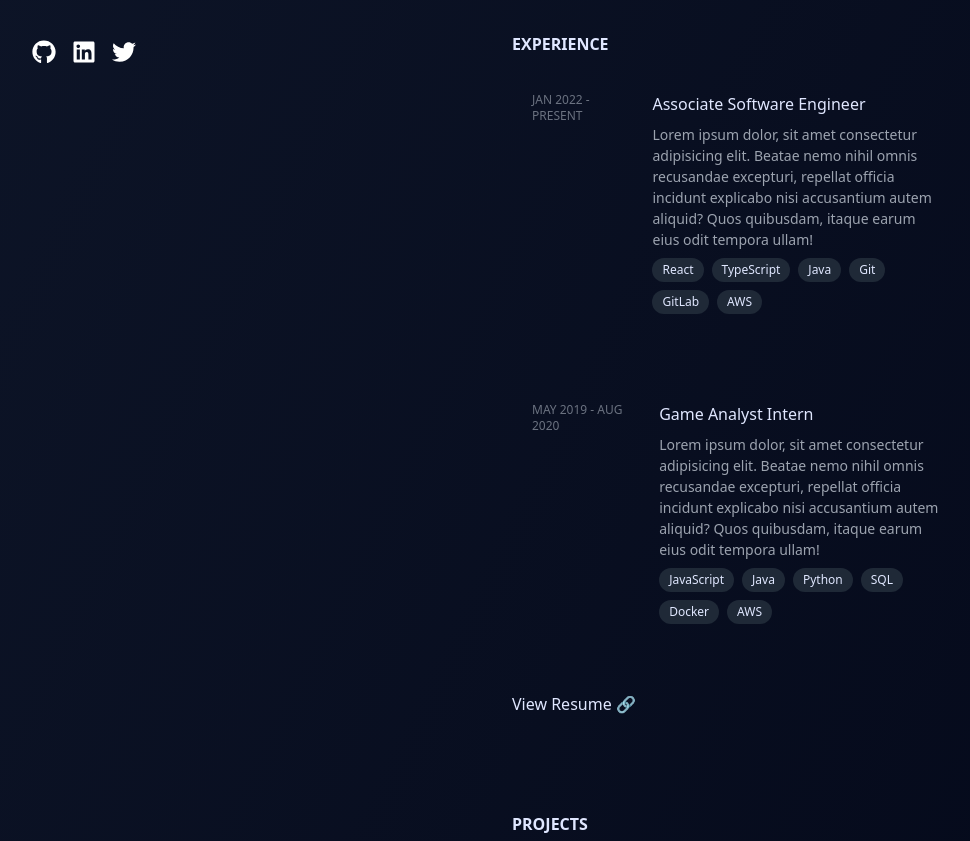
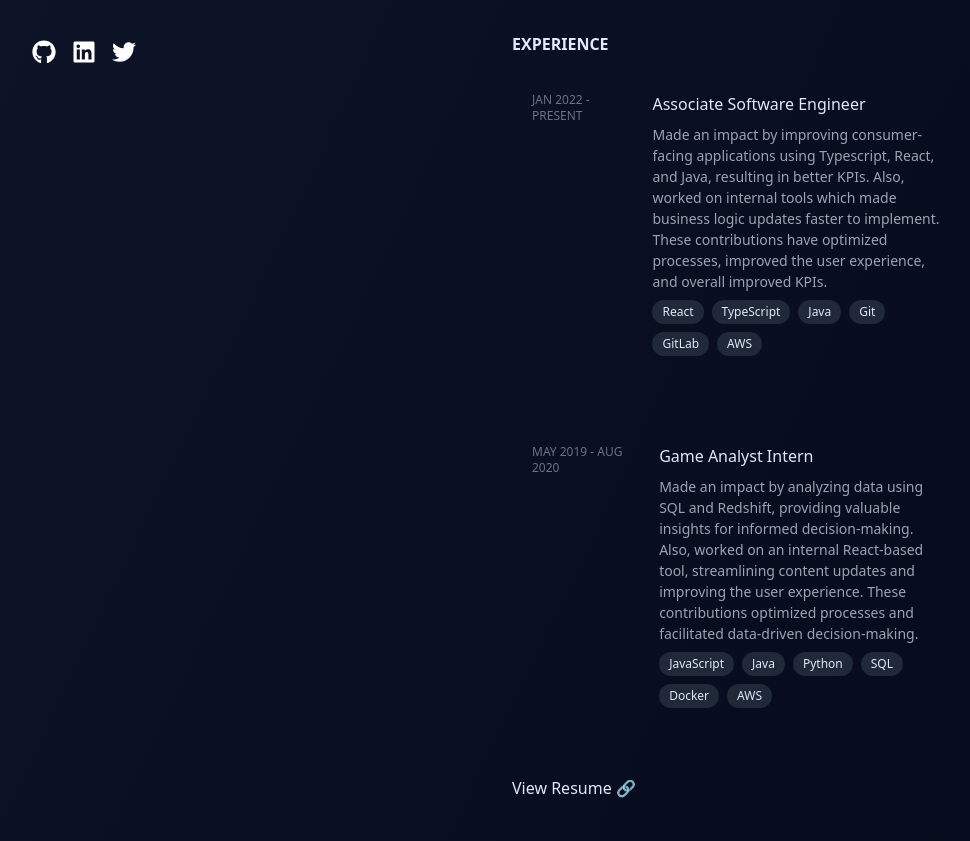
Before and after one commit to waqarkalim/waqarkalim.github.io, a React (Vite) app: page / in a window 1280 px wide. Shown: the part 640-1481 px from the top of the page, without its empty margins (144-1114 px from the left). Built offline with nearby package versions, Linux system fonts and the light colour scheme.

Commit message:
Change Lorem to relevant descriptions in the Experience section

```diff
--- a/src/pages/Experience.tsx
+++ b/src/pages/Experience.tsx
@@ -17,7 +17,7 @@ const Experience = () => (
         date="Jan 2022 - Present"
         position="Associate Software Engineer"
         websiteUrl="https://www.carfax.com/"
-        description="Lorem ipsum dolor, sit amet consectetur adipisicing elit. Beatae nemo nihil omnis recusandae excepturi, repellat officia incidunt explicabo nisi accusantium autem aliquid? Quos quibusdam, itaque earum eius odit tempora ullam!"
+        description="Made an impact by improving consumer-facing applications using Typescript, React, and Java, resulting in better KPIs. Also, worked on internal tools which made business logic updates faster to implement. These contributions have optimized processes, improved the user experience, and overall improved KPIs."
         tags={['React', 'TypeScript', 'Java', 'Git', 'GitLab', 'AWS']}
       />
       <Card
@@ -26,7 +26,7 @@ const Experience = () => (
         date="May 2019 - Aug 2020"
         position="Game Analyst Intern"
         websiteUrl="https://www.bigbluebubble.com/"
-        description="Lorem ipsum dolor, sit amet consectetur adipisicing elit. Beatae nemo nihil omnis recusandae excepturi, repellat officia incidunt explicabo nisi accusantium autem aliquid? Quos quibusdam, itaque earum eius odit tempora ullam!"
+        description="Made an impact by analyzing data using SQL and Redshift, providing valuable insights for informed decision-making. Also, worked on an internal React-based tool, streamlining content updates and improving the user experience. These contributions optimized processes and facilitated data-driven decision-making."
         tags={['JavaScript', 'Java', 'Python', 'SQL', 'Docker', 'AWS']}
       />
       <ViewResumeAnchorLink />
```
